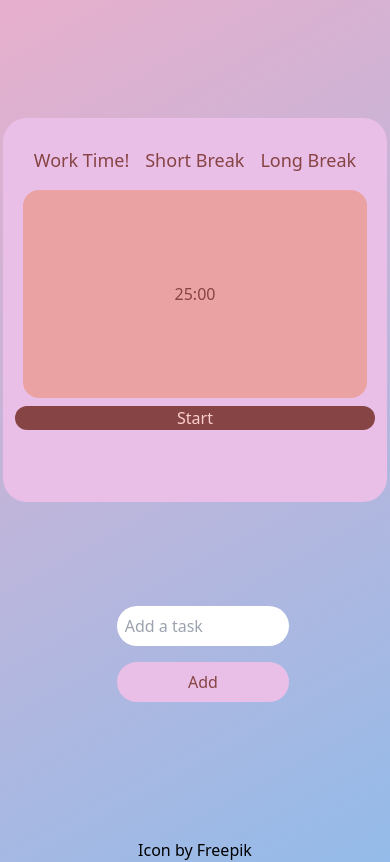
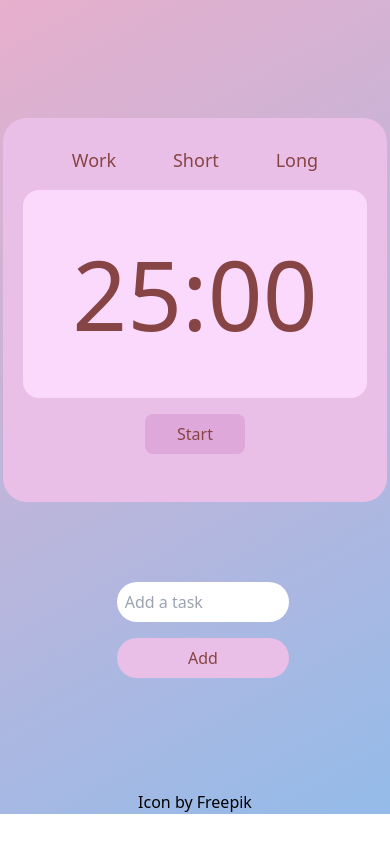
Before and after one commit to LalaSmack/Pomodoro-web, a website: page src/index.html in a window 390 px wide. Shown: the part 90-952 px from the top of the page. After the commit the page ends 904 px from the top, so only its background shows below. Drawn offline with nearby package versions, Linux system fonts and the light colour scheme; files that its build step writes are made by us from their sources.

Commit message:
Final Design

```diff
--- a/src/index.html
+++ b/src/index.html
@@ -5,43 +5,53 @@
     <meta name="viewport" content="width=device-width, initial-scale=1.0" />
     <title>Pomodoro</title>
     <link href="../dist/output.css" rel="stylesheet" />
-    <link rel="stylesheet" href="./input.css">
+    <link rel="stylesheet" href="./input.css" />
   </head>
 
   <body class="max-h-vh flex-col justify-center">
     <nav class="flex justify-center">
-      <div id="nav" class="flex px-8 py-3 rounded-3xl bg-pomodoro-pr justify-center">
+      <div
+        id="nav"
+        class="flex px-8 py-3 rounded-3xl bg-pomodoro-pr justify-center"
+      >
         <a href="./index.html"
           ><img class="p-1 size-14" src="./images/tomato_4478333.png" alt=""
         /></a>
         <h1 class="p-2 text-3xl text-pomodoro-txt">Pomodoro Timer</h1>
       </div>
     </nav>
-    <div id="middle" class="flex m-20 justify-center ">
+    <div id="middle" class="flex m-20 justify-center">
       <div
         id="timer"
-        class="flex-col bg-pomodoro-pr size-96 m-12 justify-center rounded-3xl p-3 "
+        class="flex-col bg-pomodoro-pr size-96 m-12 rounded-3xl p-3"
       >
-        <div id="buttons" class="m-2 flex justify-center text-pomodoro-txt">
-          <button id="work" class="p-2 text-lg" onclick="">Work <span class="res">Time!</span></button>
-          <button id="short" class="p-2 text-lg" onclick="">Short <span class="res">Break</span></button>
-          <button id="long" class="p-2 text-lg" onclick="">Long <span class="res">Break</span></button>
+        <div id="buttons" class="m-2 flex justify-evenly text-pomodoro-txt">
+          <button id="work" class="p-2 text-lg" onclick="">
+            Work <span class="res">Time!</span>
+          </button>
+          <button id="short" class="p-2 text-lg" onclick="">
+            Short <span class="res">Break</span>
+          </button>
+          <button id="long" class="p-2 text-lg" onclick="">
+            Long <span class="res">Break</span>
+          </button>
         </div>
         <div
           id="time-left"
-          class="flex bg-pomodoro-sec m-2 rounded-2xl w-81 h-52 justify-center items-center text-pomodoro-txt"
+          class="flex bg-pomodoro-sec m-2 rounded-2xl w-81 h-52 justify-center items-center text-pomodoro-txt text-8xl"
         >
           25:00
-        </div class="flex justify-center">
-        <button
-          id="start"
-          class="w-full rounded-3xl bg-pomodoro-txt text-pomodoro-bg"
-        >
-          Start
-        </button>
+        </div>
+        <div class="flex justify-center">
+          <button
+            id="start"
+            class="px-8 py-2 m-2 rounded-lg bg-shadow text-pomodoro-txt"
+          >
+            Start
+          </button>
+        </div>
       </div>
       <div id="tasks" class="w-1/3 m-12">
-
         <input
           type="text"
           id="task"
@@ -69,6 +79,8 @@
   </body>
 
   <footer class="flex justify-center items-center">
-    <a href="https://www.freepik.com/icon/tomato_4478333" target="_blank">Icon by Freepik</a>
+    <a href="https://www.freepik.com/icon/tomato_4478333" target="_blank"
+      >Icon by Freepik</a
+    >
   </footer>
 </html>
--- a/src/input.css
+++ b/src/input.css
@@ -5,13 +5,18 @@
 :root{
     --pomodoro-bg: #FECFCF;
     --pomodoro-pr: #eabfe7;
-    --pomodoro-sec: #EBA2A2;
+    --pomodoro-sec: rgb(251 217 252);
     --pomodoro-txt: #864444;
     --gradient-start: rgba(238,174,202,1);
     --gradient-end: rgba(148,187,233,1);
+    --shadow:  rgb(223, 168, 218);
 }
 
 @media screen and (max-width: 1000px) {
+    /* nav {
+        background-color: var(--pomodoro-pr);
+    } */
+
     #middle {
         display: flex;
         flex-direction: column;
@@ -21,16 +26,22 @@
 
     #tasks {
         width: 75%;
+        margin: 1.5rem;
+    }
+
+    .res {
+        display: none;
     }
 }
 
 
 
 body{
-    background: rgb(238,174,202);
+    background: var(--shadow);
     background: linear-gradient(151deg, var(--gradient-start) 0%, var(--gradient-end) 100%);
     background-repeat: no-repeat;
     min-height: 100vh;
+    min-width: 100vw;
 }
 ul li{
     list-style-type: none;
@@ -43,14 +54,18 @@ ul li{
 }
 
 #buttons button:hover{
-    background-color: rgb(223, 168, 218);
+    background-color: var(--shadow);
 
 }
 
 #add:hover{
-    background-color: rgb(223, 168, 218);
+    background-color: var(--shadow);
 }
 
 #nav:hover{
-    background-color: rgb(223, 168, 218);
+    background-color: var(--shadow);
 }
+
+#start:hover{
+    background-color:  rgb(215, 152, 210);
+}
--- a/tailwind.config.js
+++ b/tailwind.config.js
@@ -9,8 +9,9 @@ module.exports = {
       colors: {
         'pomodoro-bg': '#FECFCF',
         'pomodoro-pr': '#eabfe7',
-        'pomodoro-sec': '#EBA2A2',
+        'pomodoro-sec': '#fbd9fc',
         'pomodoro-txt': '#864444',
+        'shadow': '#dfa8da',
       },
       fontFamily: {
         'inter': ['Inter', 'sans-serif']
```
Also changed, not shown: src/script.js (line endings or trailing spaces).
